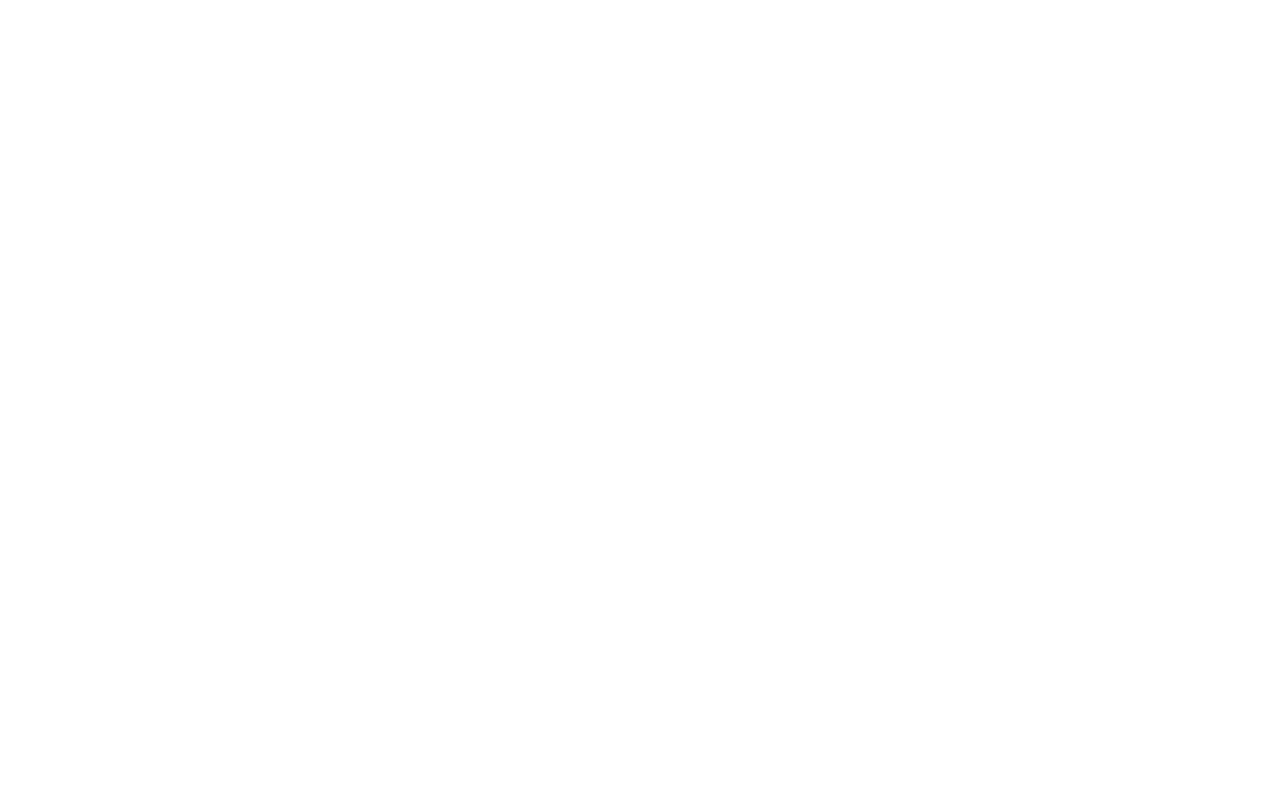
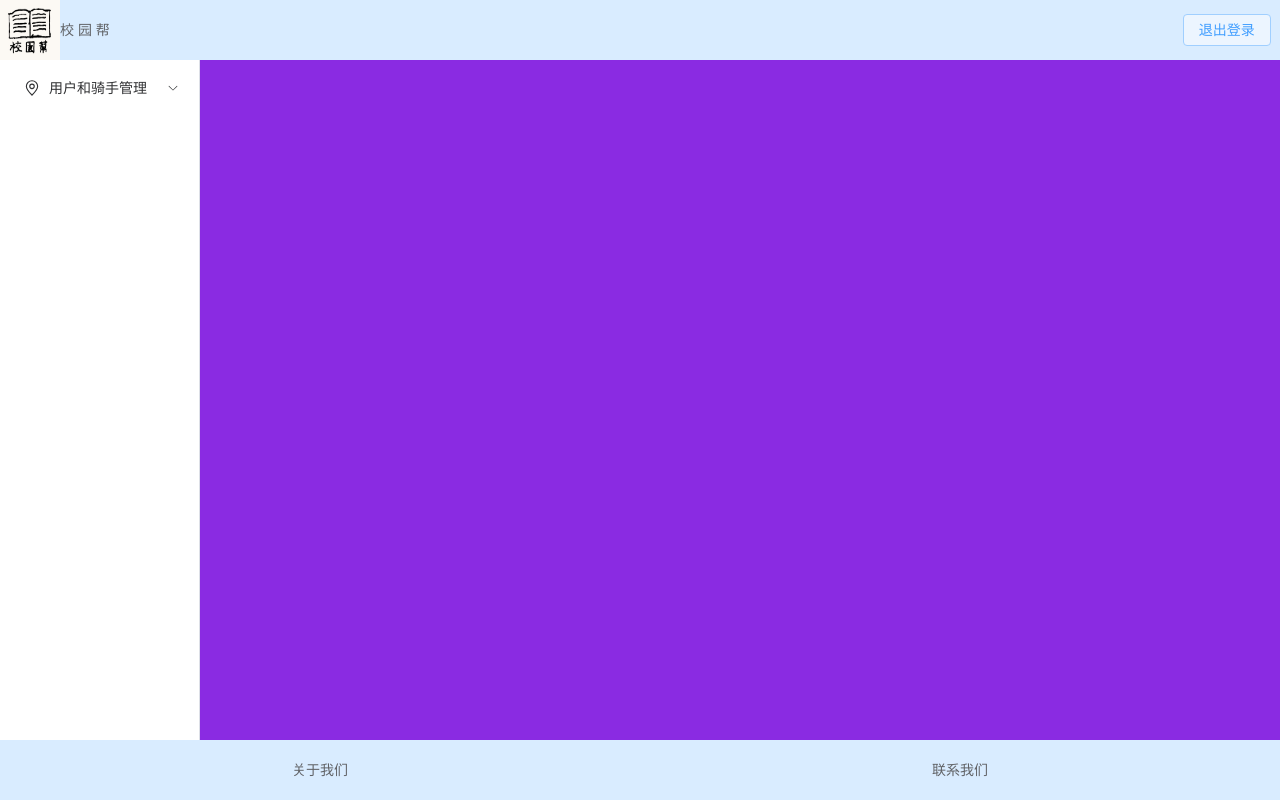
Before and after one commit to YYkwd/JLU_2024_WebDesign, a Vue app in the folder vue_client/: page /Administer/Complaint in a window 1280 px wide. Before the commit this address had no page. Built offline with nearby package versions, Linux system fonts and the light colour scheme.

Commit message:
一针见血的

```diff
--- a/vue_client/src/components/Administer.vue
+++ b/vue_client/src/components/Administer.vue
@@ -8,6 +8,7 @@ import {
   Location,
   Setting,
 } from '@element-plus/icons-vue'
+import router from '@/router';
 </script>
 
 <script lang="ts">
@@ -26,6 +27,10 @@ export default {
     methods: {
       goToAppPage(){
         this.$router.push('/')
+      },
+      goToUsers()
+      {
+        this.$router.push('/Administer/Users')
       }
     }
   }
@@ -51,46 +56,27 @@ export default {
           </el-col>
         </el-row>
       </el-header>
-      <el-conttainer class="body-layout">
-        <el-aside class="aside-layout">
+      <el-container class="body-layout">
+      <el-aside class="aside-layout">
         <el-menu
           default-active="2"
           class="menu-vertical-demo"
+          :router="true"
         >
         <el-sub-menu index="1">
           <template #title>
             <el-icon><location /></el-icon>
-            <span>Navigator One</span>
+            <span>用户和骑手管理</span>
           </template>
-          <el-menu-item-group title="Group One">
-            <el-menu-item index="1-1">item one</el-menu-item>
-            <el-menu-item index="1-2">item two</el-menu-item>
-          </el-menu-item-group>
-          <el-menu-item-group title="Group Two">
-            <el-menu-item index="1-3">item three</el-menu-item>
-          </el-menu-item-group>
-          <el-sub-menu index="1-4">
-            <template #title>item four</template>
-            <el-menu-item index="1-4-1">item one</el-menu-item>
-          </el-sub-menu>
+          <el-menu-item index="1-1" @click="goToUsers()">用户</el-menu-item>
+          <el-menu-item index="1-2">骑手</el-menu-item>
         </el-sub-menu>
-        <el-menu-item index="2">
-          <el-icon><icon-menu /></el-icon>
-          <span>Navigator Two</span>
-        </el-menu-item>
-        <el-menu-item index="3" disabled>
-          <el-icon><document /></el-icon>
-          <span>Navigator Three</span>
-        </el-menu-item>
-        <el-menu-item index="4">
-          <el-icon><setting /></el-icon>
-          <span>Navigator Four</span>
-        </el-menu-item>
       </el-menu>
-        </el-aside>
-        <router-view class="router-view-layout">
-        </router-view>
-      </el-conttainer>
+      </el-aside>
+      <el-main class="router-view-layout">
+        <router-view />
+      </el-main>
+      </el-container>
       <el-footer class="footer-layout">
         <el-row style="height: 100%;">
           <el-col :span="12" class="col-center-center">
@@ -151,7 +137,7 @@ export default {
   height: 100%;
   margin: 0px;
   padding: 0px;
-  background-color: black;
+  background-color: white;
 }
 .footer-layout{
   width:100%;
--- /dev/null
+++ b/vue_client/src/components/AdministerComplaint.vue
@@ -0,0 +1,20 @@
+<script setup lang="ts">
+import ElementPlus from 'element-plus'
+import 'element-plus/dist/index.css'
+import { RouterLink,RouterView } from 'vue-router';
+</script>
+<template>
+  <div class="common-layout">
+
+  </div>
+</template>
+
+<style scoped>
+    .common-layout{
+  height: 100%;
+  width: 100%;
+  margin: 0px;
+  padding: 0px;
+  background-color: blueviolet;
+}
+</style>
--- /dev/null
+++ b/vue_client/src/components/AdministerDiliverymen.vue
@@ -0,0 +1,20 @@
+<script setup lang="ts">
+import ElementPlus from 'element-plus'
+import 'element-plus/dist/index.css'
+import { RouterLink,RouterView } from 'vue-router';
+</script>
+<template>
+  <div class="common-layout">
+
+  </div>
+</template>
+
+<style scoped>
+    .common-layout{
+  height: 100%;
+  width: 100%;
+  margin: 0px;
+  padding: 0px;
+  background-color: green;
+}
+</style>
--- /dev/null
+++ b/vue_client/src/components/AdministerExchange.vue
@@ -0,0 +1,20 @@
+<script setup lang="ts">
+import ElementPlus from 'element-plus'
+import 'element-plus/dist/index.css'
+import { RouterLink,RouterView } from 'vue-router';
+</script>
+<template>
+  <div class="common-layout">
+
+  </div>
+</template>
+
+<style scoped>
+    .common-layout{
+  height: 100%;
+  width: 100%;
+  margin: 0px;
+  padding: 0px;
+  background-color: greenyellow;
+}
+</style>
--- /dev/null
+++ b/vue_client/src/components/AdministerGoodsForSale.vue
@@ -0,0 +1,20 @@
+<script setup lang="ts">
+import ElementPlus from 'element-plus'
+import 'element-plus/dist/index.css'
+import { RouterLink,RouterView } from 'vue-router';
+</script>
+<template>
+  <div class="common-layout">
+
+  </div>
+</template>
+
+<style scoped>
+    .common-layout{
+  height: 100%;
+  width: 100%;
+  margin: 0px;
+  padding: 0px;
+  background-color: yellow;
+}
+</style>
--- /dev/null
+++ b/vue_client/src/components/AdministerInfoChange.vue
@@ -0,0 +1,20 @@
+<script setup lang="ts">
+import ElementPlus from 'element-plus'
+import 'element-plus/dist/index.css'
+import { RouterLink,RouterView } from 'vue-router';
+</script>
+<template>
+  <div class="common-layout">
+
+  </div>
+</template>
+
+<style scoped>
+    .common-layout{
+  height: 100%;
+  width: 100%;
+  margin: 0px;
+  padding: 0px;
+  background-color: red;
+}
+</style>
--- /dev/null
+++ b/vue_client/src/components/AdministerUsers.vue
@@ -0,0 +1,20 @@
+<script setup lang="ts">
+import ElementPlus from 'element-plus'
+import 'element-plus/dist/index.css'
+import { RouterLink,RouterView } from 'vue-router';
+</script>
+<template>
+  <div class="common-layout">
+
+  </div>
+</template>
+
+<style scoped>
+    .common-layout{
+  height: 100%;
+  width: 100%;
+  margin: 0px;
+  padding: 0px;
+  background-color: goldenrod;
+}
+</style>
--- a/vue_client/src/router/index.ts
+++ b/vue_client/src/router/index.ts
@@ -9,28 +9,38 @@ const router = createRouter({
             name:'Administer',
             component: () => import('../components/Administer.vue')
             ,
-            /*children:[
+            children:[
                 {
-                    path:'/Administer/GoodsForSale', //管理员访问路径
+                    path:'GoodsForSale', //管理员访问路径
                     name:'AdministerGoodsForSale',
                     component: () => import('../components/AdministerGoodsForSale.vue')
                 },
                 {
-                    path:'/Administer/Diliverymen', //管理员访问路径
+                    path:'Diliverymen', //管理员访问路径
                     name:'AdministerDiliverymen',
                     component: () => import('../components/AdministerDiliverymen.vue')
                 },
                 {
-                    path:'/Administer/Users', //管理员访问路径
+                    path:'Users', //管理员访问路径
                     name:'AdministerUsers',
                     component: () => import('../components/AdministerUsers.vue')
                 },
                 {
-                    path:'/Administer/Diliverymen', //管理员访问路径
-                    name:'AdministerGoods',
-                    component: () => import('../components/AdministerDiliverymen.vue')
+                    path:'Complaint', //管理员访问路径
+                    name:'AdministerComplaint',
+                    component: () => import('../components/AdministerComplaint.vue')
                 },
-            ]*/
+                {
+                    path:'Exchange', //管理员访问路径
+                    name:'AdministerExchange',
+                    component: () => import('../components/AdministerExchange.vue')
+                },
+                {
+                    path:'InfoChange', //管理员访问路径
+                    name:'AdministerInfoChange',
+                    component: () => import('../components/AdministerInfoChange.vue')
+                },
+            ]
         },
         {
             path:'/',
```
